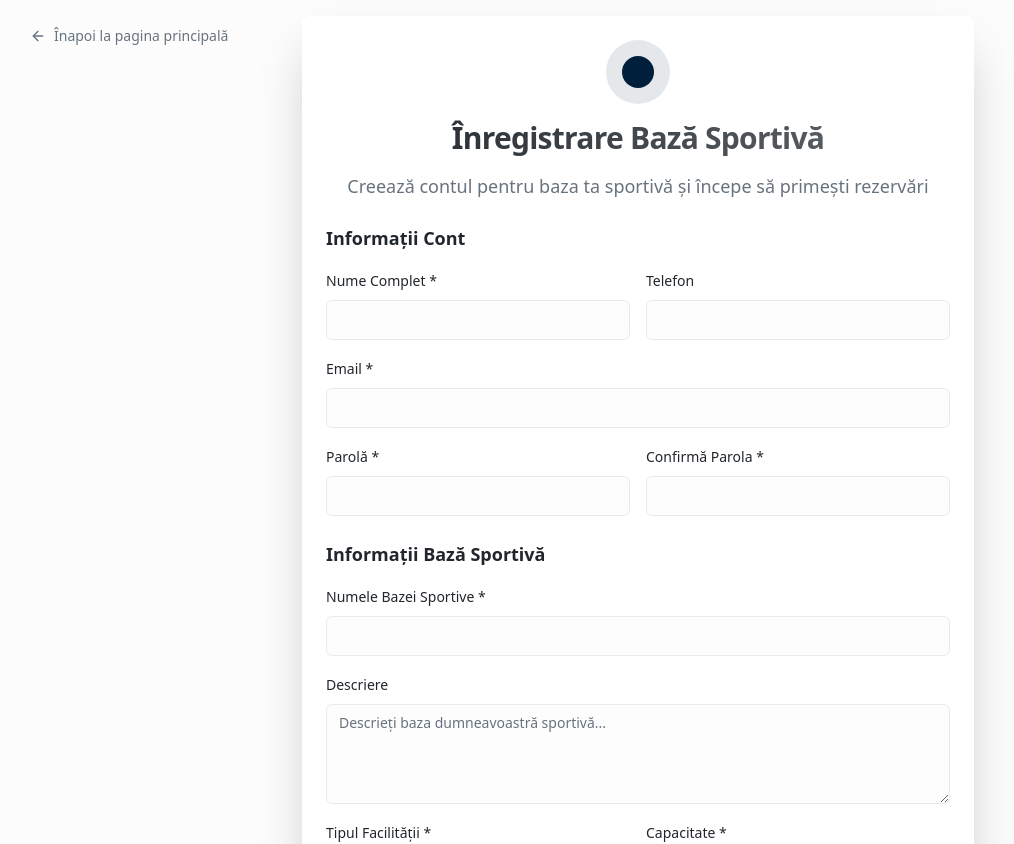
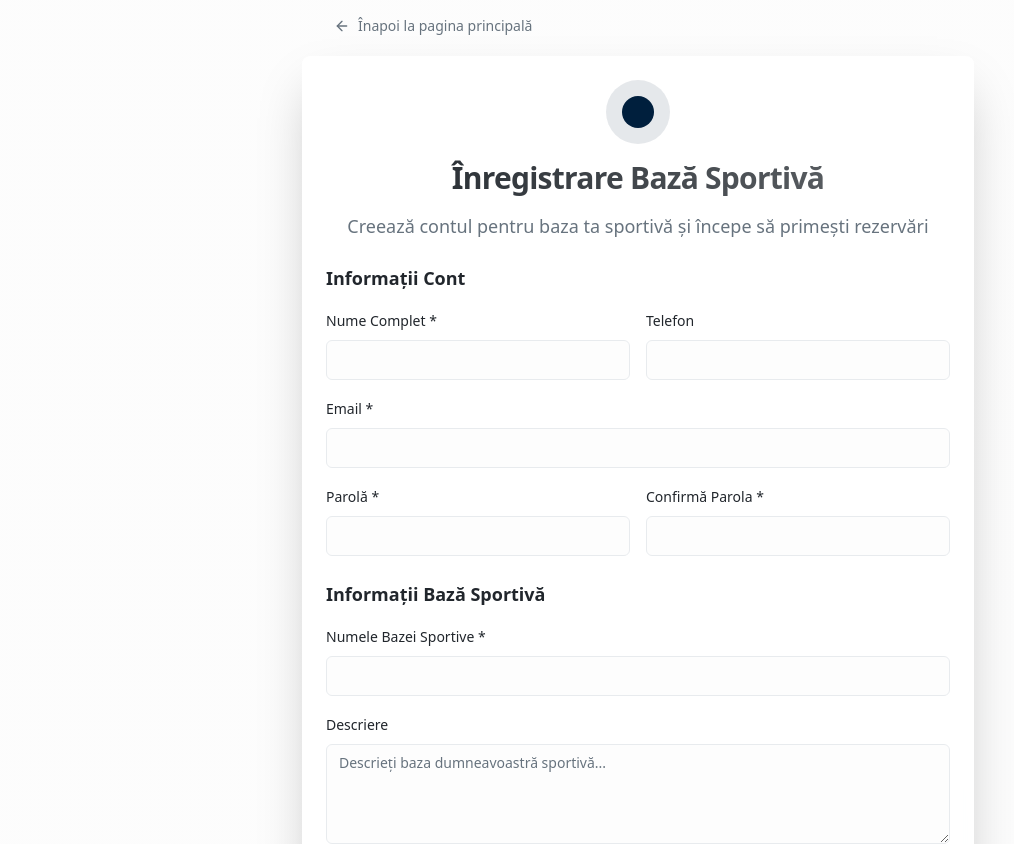
Before and after one commit to marcossoames/rezervaarena, a React (Vite) app: page /facility/register in a window 1280 px wide. Shown: the top 844 px of the page, without its empty margins (2-1016 px from the left). Built offline with nearby package versions, Linux system fonts and the light colour scheme.

Commit message:
Fix facility registration page styling
Adjusted the alignment and color scheme of the facility registration page to better match the overall design.

```diff
--- a/src/pages/FacilityRegister.tsx
+++ b/src/pages/FacilityRegister.tsx
@@ -135,18 +135,17 @@ const FacilityRegister = () => {
   };
 
   return (
-    <div className="min-h-screen bg-gradient-to-br from-background via-background to-muted/20 flex items-center justify-center p-4">
+    <div className="min-h-screen bg-gradient-to-br from-background via-background to-muted/20 p-4">
       {/* Back Button */}
-      <div className="absolute top-4 left-4 z-10">
-        <Link to="/">
-          <Button variant="ghost" className="flex items-center gap-2 text-muted-foreground hover:text-foreground">
-            <ArrowLeft className="h-4 w-4" />
-            Înapoi la pagina principală
-          </Button>
+      <div className="container mx-auto max-w-2xl mb-4">
+        <Link to="/" className="inline-flex items-center gap-2 text-muted-foreground hover:text-foreground transition-colors text-sm">
+          <ArrowLeft className="h-4 w-4" />
+          Înapoi la pagina principală
         </Link>
       </div>
 
-      <Card className="w-full max-w-2xl shadow-2xl border-0 bg-card/80 backdrop-blur-sm">
+      <div className="flex items-center justify-center">
+        <Card className="w-full max-w-2xl shadow-2xl border-0 bg-card/80 backdrop-blur-sm">
         <CardHeader className="text-center space-y-4">
           <div className="mx-auto w-16 h-16 bg-primary/10 rounded-full flex items-center justify-center">
             <div className="w-8 h-8 bg-primary rounded-full"></div>
@@ -428,7 +427,8 @@ const FacilityRegister = () => {
             </p>
           </div>
         </CardContent>
-      </Card>
+        </Card>
+      </div>
     </div>
   );
 };
```
